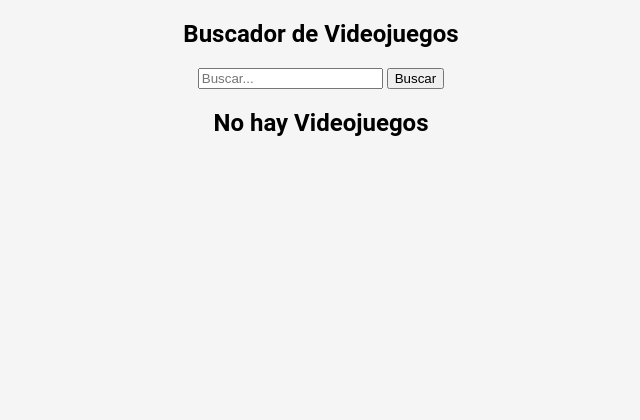
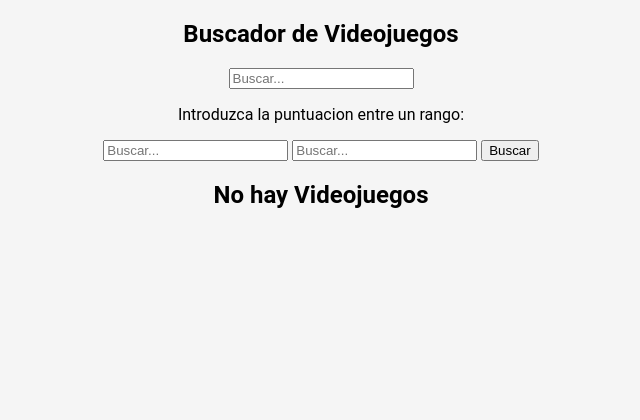
Before and after one commit to JuanantPineda/Proyecto_Fase2, a Flask app: page /buscador in a window 1280 px wide. Shown: the part 124-544 px from the top of the page, without its empty margins (319-959 px from the left). Run offline with Flask 3, Linux system fonts and the light colour scheme.

Commit message:
Se ha terminado de modificar

```diff
--- a/app.py
+++ b/app.py
@@ -59,13 +59,16 @@ def buscador():
         return render_template("buscador.html", videojuegos=videojuegos)
     else:
         nombre = request.form.get("nombre")
+        puntuacion1 = request.form.get("puntuacion1")
+        puntuacion2 = request.form.get("puntuacion2")
 
         url = "https://api.rawg.io/api/games"
 
         params = {
             "key": key,
+            "metacritic": f"{puntuacion1},{puntuacion2}",
             "search": nombre,
-            "page_size": 1
+            "page_size": 10
         }
 
         response = requests.get(url, params=params)
@@ -74,11 +77,11 @@ def buscador():
         videojuegos = []
 
         for var in data["results"]:
-            diccionario = {"nombre":var["name"], "imagen": var["background_image"], "año":var["released"]}
-            videojuegos.append(diccionario)
+            if var["name"].lower().startswith(nombre.lower()):
+                diccionario = {"nombre": var["name"], "imagen": var["background_image"], "año": var["released"]}
+                videojuegos.append(diccionario)
 
-        return render_template("buscador.html", videojuegos=videojuegos,nombre=nombre)
-
+        return render_template("buscador.html", videojuegos=videojuegos,nombre=nombre,puntuacion1=puntuacion1,puntuacion2=puntuacion2)
 
 @app.route('/detalle/<nombre>')
 def detalle(nombre):
@@ -92,7 +95,6 @@ def detalle(nombre):
     }
 
     response = requests.get(url, params=params)
-
     data = response.json()
     videojuegos = []
     plataforma = []
--- a/templates/buscador.html
+++ b/templates/buscador.html
@@ -5,7 +5,11 @@
 <section class="menu-desplegable">
     <h2>Buscador de Videojuegos</h2>
     <form action="/buscador" method="post">
-        <input type="text" name="nombre" placeholder="Buscar..." value="{{nombre}}">
+        <input type="text" name="nombre" placeholder="Buscar..." value="{{nombre}}" required>
+        <br>
+        <p>Introduzca la puntuacion entre un rango: </p>
+        <input type="text" name="puntuacion1" placeholder="Buscar..." value="{{puntuacion1}}">
+        <input type="text" name="puntuacion2" placeholder="Buscar..." value="{{puntuacion2}}">
         <button type="submit">Buscar</button>
     </form>
 </section>
@@ -24,7 +28,6 @@
         </div>
         {% endfor %}
     {% endif %}
-
 </section>
 
 {% endblock %}
```
